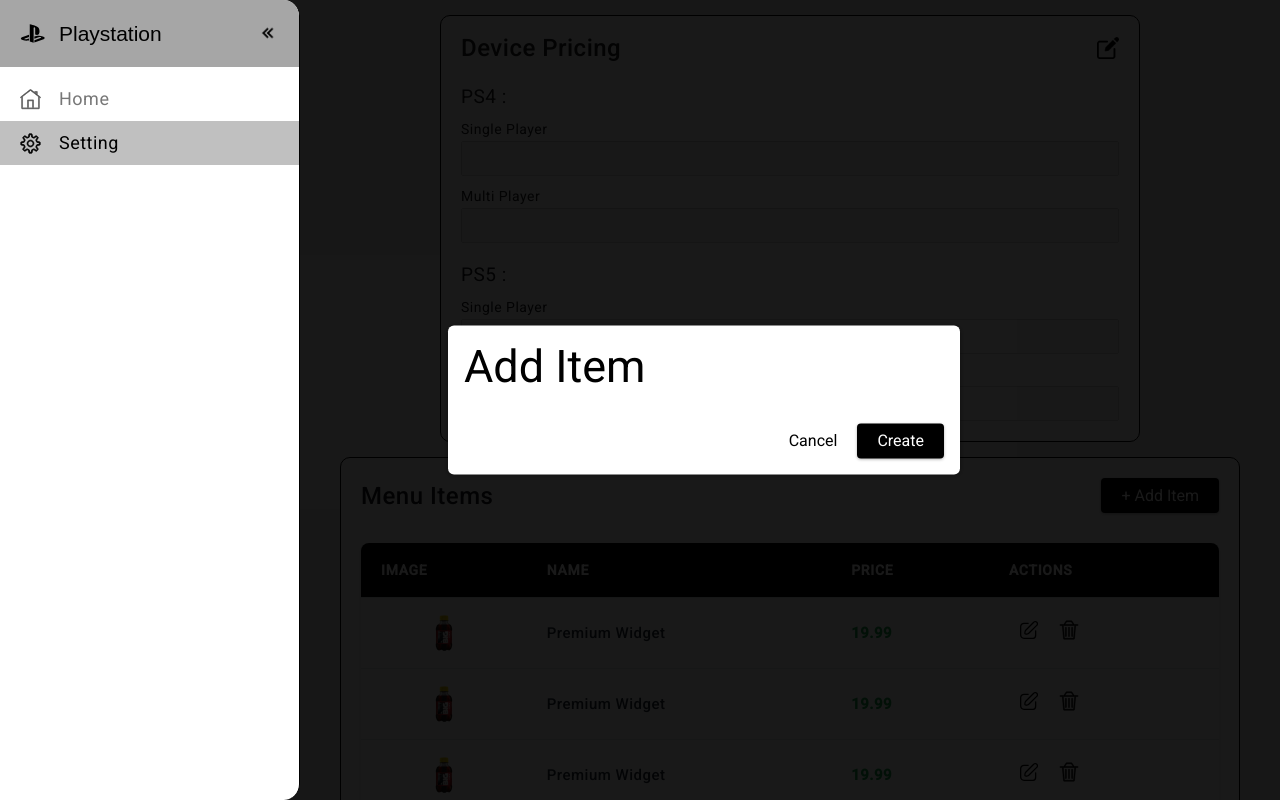
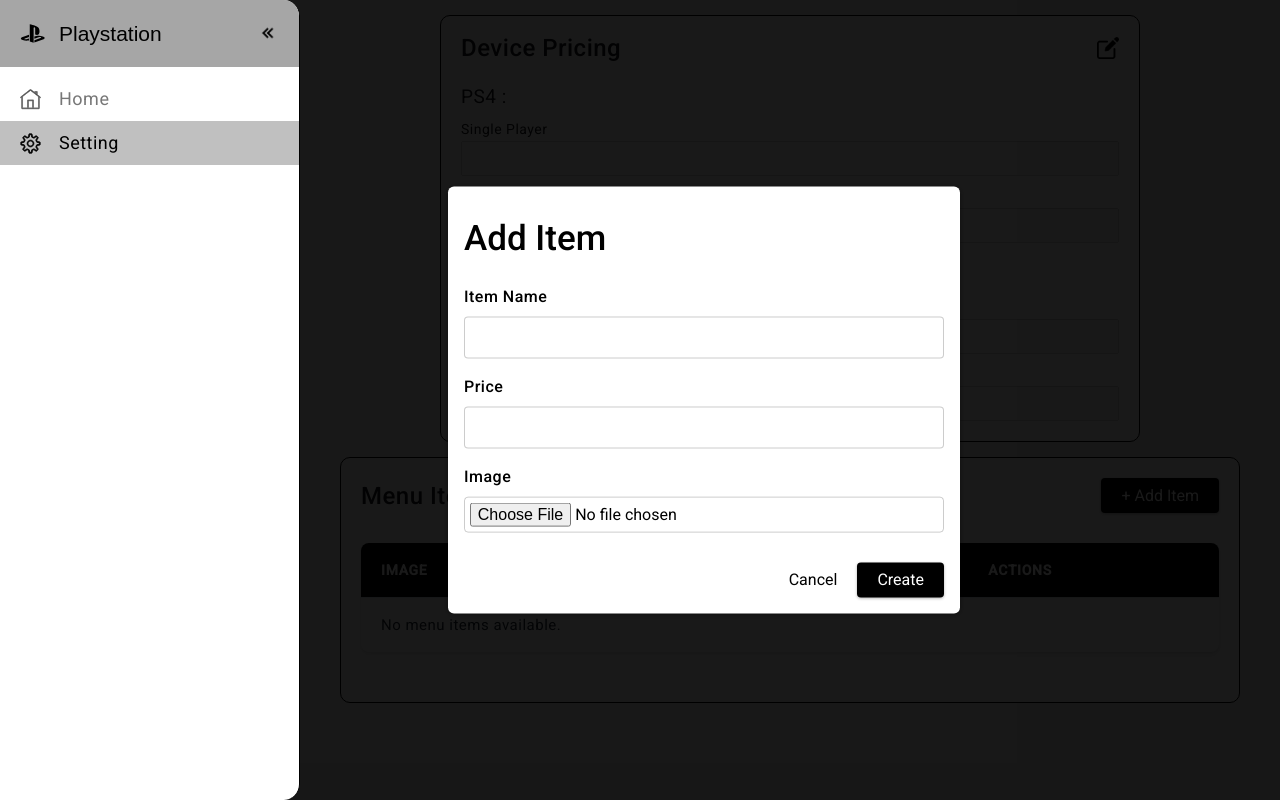
Before and after one commit to omar01140/PlayStation, an Angular app: page /setting in a window 1280 px wide. Both pictures are taken after a click on the button "+ Add Item". Built offline with nearby package versions, Linux system fonts and the light colour scheme.

Commit message:
Enhance menu management: add item form, update styles, and implement local storage integration for menu items

```diff
--- a/src/app/home/add-card/add-card.component.css
+++ b/src/app/home/add-card/add-card.component.css
@@ -23,6 +23,11 @@ dialog {
   padding: 1rem;
   top: 5rem;
   z-index: 2;
+  h2{
+    font-size: 35px;
+    font-weight: 500;
+    margin: 10px 0 20px;
+  }
 }
 
 .image-options {
--- a/src/app/home/home.component.css
+++ b/src/app/home/home.component.css
@@ -3,7 +3,7 @@
   justify-content: space-evenly;
   flex-wrap: wrap;
   row-gap: 20px;
-  margin-top: 15px;
+  margin: 20px 0;
 }
 button{
   width: 450px;
--- a/src/app/home/home.component.ts
+++ b/src/app/home/home.component.ts
@@ -16,7 +16,9 @@ export class HomeComponent {
   IDs= this.cardService.IDs;
 
   removeCard(id: string) {
-    this.cardService.removeStopwatch(id);
+    if (window.confirm(`Are you sure you want to Remove the device?`)){
+      this.cardService.removeStopwatch(id);
+    }
   }
 
   onAddingCard(){
--- a/src/app/setting/menu/add-item/add-item.component.css
+++ b/src/app/setting/menu/add-item/add-item.component.css
@@ -23,6 +23,41 @@ dialog {
   padding: 1rem;
   top: 5rem;
   z-index: 2;
+  h2{
+    font-size: 35px;
+    font-weight: 500;
+    margin: 10px 0 20px;
+  }
+}
+
+.form-control {
+  margin-bottom: 1rem;
+}
+
+.form-control label {
+  display: block;
+  font-weight: 500;
+  margin-bottom: 0.5rem;
+  color: black;
+}
+
+.form-control input {
+  width: 100%;
+  padding: 0.5rem;
+  border: 1px solid rgba(0, 0, 0, 0.2);
+  border-radius: 4px;
+  font: inherit;
+  box-sizing: border-box;
+}
+
+.form-control input:focus {
+  outline: none;
+  border-color: black;
+  background-color: rgba(0, 0, 0, 0.05);
+}
+
+.form-control input[type="file"] {
+  padding: 0.3rem;
 }
 
 .actions{
--- a/src/app/setting/menu/add-item/add-item.component.html
+++ b/src/app/setting/menu/add-item/add-item.component.html
@@ -2,7 +2,18 @@
 <dialog open>
   <h2>Add Item</h2>
   <form (ngSubmit)="onSubmit()">
-
+    <div class="form-control">
+      <label for="name">Item Name</label>
+      <input type="text" id="name" name="name" required>
+    </div>
+    <div class="form-control">
+      <label for="price">Price</label>
+      <input type="number" id="price" name="price" min="0" required>
+    </div>
+    <div class="form-control">
+      <label for="image">Image</label>
+      <input type="file" id="image" name="image" accept="image/*">
+    </div>
     <p class="actions">
       <button type="button" (click)="onCancel()">Cancel</button>
       <button type="submit">Create</button>
--- a/src/app/setting/menu/menu.component.html
+++ b/src/app/setting/menu/menu.component.html
@@ -13,33 +13,60 @@
       </tr>
     </thead>
     <tbody>
+      @for (item of menuItems(); track item.item) {
       <tr>
-          <td><img src="../assets/menu/big.png" alt="Product 1" /></td>
-          <td class="rname">Premium Widget</td>
-          <td class="price">19.99</td>
+        <td>
+          <img
+            [src]="item.image || '../assets/menu/default.png'"
+            [alt]="item.item"
+            width="50"
+          />
+        </td>
+        <td class="rname">{{ item.item }}</td>
+        <td class="price">{{ item.price }} EGP</td>
         <td class="actions">
-            <svg class="edit-icon" viewBox="0 0 24 24" fill="none" xmlns="http://www.w3.org/2000/svg"><g id="SVGRepo_bgCarrier" stroke-width="0"></g><g id="SVGRepo_tracerCarrier" stroke-linecap="round" stroke-linejoin="round"></g><g id="SVGRepo_iconCarrier"> <path d="M21.2799 6.40005L11.7399 15.94C10.7899 16.89 7.96987 17.33 7.33987 16.7C6.70987 16.07 7.13987 13.25 8.08987 12.3L17.6399 2.75002C17.8754 2.49308 18.1605 2.28654 18.4781 2.14284C18.7956 1.99914 19.139 1.92124 19.4875 1.9139C19.8359 1.90657 20.1823 1.96991 20.5056 2.10012C20.8289 2.23033 21.1225 2.42473 21.3686 2.67153C21.6147 2.91833 21.8083 3.21243 21.9376 3.53609C22.0669 3.85976 22.1294 4.20626 22.1211 4.55471C22.1128 4.90316 22.0339 5.24635 21.8894 5.5635C21.7448 5.88065 21.5375 6.16524 21.2799 6.40005V6.40005Z" stroke="#000000" stroke-width="1.5" stroke-linecap="round" stroke-linejoin="round"></path> <path d="M11 4H6C4.93913 4 3.92178 4.42142 3.17163 5.17157C2.42149 5.92172 2 6.93913 2 8V18C2 19.0609 2.42149 20.0783 3.17163 20.8284C3.92178 21.5786 4.93913 22 6 22H17C19.21 22 20 20.2 20 18V13" stroke="#000000" stroke-width="1.5" stroke-linecap="round" stroke-linejoin="round"></path> </g></svg>
-            <svg class="delete-icon" fill="#000000" viewBox="0 0 32.00 32.00" version="1.1" xmlns="http://www.w3.org/2000/svg" stroke="#000000" stroke-width="0.8" transform="matrix(1, 0, 0, 1, 0, 0)"><g id="SVGRepo_bgCarrier" stroke-width="0"></g><g id="SVGRepo_tracerCarrier" stroke-linecap="round" stroke-linejoin="round" stroke="#CCCCCC" stroke-width="0.192"></g><g id="SVGRepo_iconCarrier"> <title>trash-can</title> <path d="M30 7.249h-5.598l-3.777-5.665c-0.137-0.202-0.366-0.334-0.625-0.334h-8c-0 0-0.001 0-0.001 0-0.259 0-0.487 0.131-0.621 0.331l-0.002 0.003-3.777 5.665h-5.599c-0.414 0-0.75 0.336-0.75 0.75s0.336 0.75 0.75 0.75v0h3.315l1.938 21.319c0.036 0.384 0.356 0.682 0.747 0.682 0 0 0 0 0.001 0h16c0 0 0.001 0 0.001 0 0.39 0 0.71-0.298 0.745-0.679l0-0.003 1.938-21.319h3.316c0.414 0 0.75-0.336 0.75-0.75s-0.336-0.75-0.75-0.75v0zM12.401 2.75h7.196l2.999 4.499h-13.195zM23.314 29.25h-14.63l-1.863-20.5 18.358-0.001zM11 11.25c-0.414 0-0.75 0.336-0.75 0.75v0 14c0 0.414 0.336 0.75 0.75 0.75s0.75-0.336 0.75-0.75v0-14c-0-0.414-0.336-0.75-0.75-0.75v0zM16 11.25c-0.414 0-0.75 0.336-0.75 0.75v0 14c0 0.414 0.336 0.75 0.75 0.75s0.75-0.336 0.75-0.75v0-14c-0-0.414-0.336-0.75-0.75-0.75v0zM21 11.25c-0.414 0-0.75 0.336-0.75 0.75v0 14c0 0.414 0.336 0.75 0.75 0.75s0.75-0.336 0.75-0.75v0-14c-0-0.414-0.336-0.75-0.75-0.75v0z"></path> </g></svg>
+          <svg
+            class="edit-icon"
+            (click)="onEdit(item)"
+            viewBox="0 0 24 24"
+            fill="none"
+            xmlns="http://www.w3.org/2000/svg"
+          >
+            <path
+              d="M21.2799 6.40005L11.7399 15.94C10.7899 16.89 7.96987 17.33 7.33987 16.7C6.70987 16.07 7.13987 13.25 8.08987 12.3L17.6399 2.75002C17.8754 2.49308 18.1605 2.28654 18.4781 2.14284C18.7956 1.99914 19.139 1.92124 19.4875 1.9139C19.8359 1.90657 20.1823 1.96991 20.5056 2.10012C20.8289 2.23033 21.1225 2.42473 21.3686 2.67153C21.6147 2.91833 21.8083 3.21243 21.9376 3.53609C22.0669 3.85976 22.1294 4.20626 22.1211 4.55471C22.1128 4.90316 22.0339 5.24635 21.8894 5.5635C21.7448 5.88065 21.5375 6.16524 21.2799 6.40005V6.40005Z"
+              stroke="#000000"
+              stroke-width="1.5"
+              stroke-linecap="round"
+              stroke-linejoin="round"
+            ></path>
+            <path
+              d="M11 4H6C4.93913 4 3.92178 4.42142 3.17163 5.17157C2.42149 5.92172 2 6.93913 2 8V18C2 19.0609 2.42149 20.0783 3.17163 20.8284C3.92178 21.5786 4.93913 22 6 22H17C19.21 22 20 20.2 20 18V13"
+              stroke="#000000"
+              stroke-width="1.5"
+              stroke-linecap="round"
+              stroke-linejoin="round"
+            ></path>
+          </svg>
+          <svg
+            class="delete-icon"
+            (click)="onDelete(item.item)"
+            viewBox="0 0 32 32"
+            fill="#000000"
+            xmlns="http://www.w3.org/2000/svg"
+            stroke="#000000"
+            stroke-width="0.8"
+          >
+            <path
+              d="M30 7.249h-5.598l-3.777-5.665c-0.137-0.202-0.366-0.334-0.625-0.334h-8c-0 0-0.001 0-0.001 0-0.259 0-0.487 0.131-0.621 0.331l-0.002 0.003-3.777 5.665h-5.599c-0.414 0-0.75 0.336-0.75 0.75s0.336 0.75 0.75 0.75v0h3.315l1.938 21.319c0.036 0.384 0.356 0.682 0.747 0.682 0 0 0 0 0.001 0h16c0 0 0.001 0 0.001 0 0.39 0 0.71-0.298 0.745-0.679l0-0.003 1.938-21.319h3.316c0.414 0 0.75-0.336 0.75-0.75s-0.336-0.75-0.75-0.75v0zM12.401 2.75h7.196l2.999 4.499h-13.195zM23.314 29.25h-14.63l-1.863-20.5 18.358-0.001zM11 11.25c-0.414 0-0.75 0.336-0.75 0.75v0 14c0 0.414 0.336 0.75 0.75 0.75s0.75-0.336 0.75-0.75v0-14c-0-0.414-0.336-0.75-0.75-0.75v0zM16 11.25c-0.414 0-0.75 0.336-0.75 0.75v0 14c0 0.414 0.336 0.75 0.75 0.75s0.75-0.336 0.75-0.75v0-14c-0-0.414-0.336-0.75-0.75-0.75v0zM21 11.25c-0.414 0-0.75 0.336-0.75 0.75v0 14c0 0.414 0.336 0.75 0.75 0.75s0.75-0.336 0.75-0.75v0-14c-0-0.414-0.336-0.75-0.75-0.75v0z"
+            ></path>
+          </svg>
         </td>
       </tr>
+      } @if (!menuItems().length) {
       <tr>
-          <td><img src="../assets/menu/big.png" alt="Product 1" /></td>
-          <td class="rname">Premium Widget</td>
-          <td class="price">19.99</td>
-          <td class="actions">
-            <svg class="edit-icon" viewBox="0 0 24 24" fill="none" xmlns="http://www.w3.org/2000/svg"><g id="SVGRepo_bgCarrier" stroke-width="0"></g><g id="SVGRepo_tracerCarrier" stroke-linecap="round" stroke-linejoin="round"></g><g id="SVGRepo_iconCarrier"> <path d="M21.2799 6.40005L11.7399 15.94C10.7899 16.89 7.96987 17.33 7.33987 16.7C6.70987 16.07 7.13987 13.25 8.08987 12.3L17.6399 2.75002C17.8754 2.49308 18.1605 2.28654 18.4781 2.14284C18.7956 1.99914 19.139 1.92124 19.4875 1.9139C19.8359 1.90657 20.1823 1.96991 20.5056 2.10012C20.8289 2.23033 21.1225 2.42473 21.3686 2.67153C21.6147 2.91833 21.8083 3.21243 21.9376 3.53609C22.0669 3.85976 22.1294 4.20626 22.1211 4.55471C22.1128 4.90316 22.0339 5.24635 21.8894 5.5635C21.7448 5.88065 21.5375 6.16524 21.2799 6.40005V6.40005Z" stroke="#000000" stroke-width="1.5" stroke-linecap="round" stroke-linejoin="round"></path> <path d="M11 4H6C4.93913 4 3.92178 4.42142 3.17163 5.17157C2.42149 5.92172 2 6.93913 2 8V18C2 19.0609 2.42149 20.0783 3.17163 20.8284C3.92178 21.5786 4.93913 22 6 22H17C19.21 22 20 20.2 20 18V13" stroke="#000000" stroke-width="1.5" stroke-linecap="round" stroke-linejoin="round"></path> </g></svg>
-            <svg class="delete-icon" fill="#000000" viewBox="0 0 32.00 32.00" version="1.1" xmlns="http://www.w3.org/2000/svg" stroke="#000000" stroke-width="0.8" transform="matrix(1, 0, 0, 1, 0, 0)"><g id="SVGRepo_bgCarrier" stroke-width="0"></g><g id="SVGRepo_tracerCarrier" stroke-linecap="round" stroke-linejoin="round" stroke="#CCCCCC" stroke-width="0.192"></g><g id="SVGRepo_iconCarrier"> <title>trash-can</title> <path d="M30 7.249h-5.598l-3.777-5.665c-0.137-0.202-0.366-0.334-0.625-0.334h-8c-0 0-0.001 0-0.001 0-0.259 0-0.487 0.131-0.621 0.331l-0.002 0.003-3.777 5.665h-5.599c-0.414 0-0.75 0.336-0.75 0.75s0.336 0.75 0.75 0.75v0h3.315l1.938 21.319c0.036 0.384 0.356 0.682 0.747 0.682 0 0 0 0 0.001 0h16c0 0 0.001 0 0.001 0 0.39 0 0.71-0.298 0.745-0.679l0-0.003 1.938-21.319h3.316c0.414 0 0.75-0.336 0.75-0.75s-0.336-0.75-0.75-0.75v0zM12.401 2.75h7.196l2.999 4.499h-13.195zM23.314 29.25h-14.63l-1.863-20.5 18.358-0.001zM11 11.25c-0.414 0-0.75 0.336-0.75 0.75v0 14c0 0.414 0.336 0.75 0.75 0.75s0.75-0.336 0.75-0.75v0-14c-0-0.414-0.336-0.75-0.75-0.75v0zM16 11.25c-0.414 0-0.75 0.336-0.75 0.75v0 14c0 0.414 0.336 0.75 0.75 0.75s0.75-0.336 0.75-0.75v0-14c-0-0.414-0.336-0.75-0.75-0.75v0zM21 11.25c-0.414 0-0.75 0.336-0.75 0.75v0 14c0 0.414 0.336 0.75 0.75 0.75s0.75-0.336 0.75-0.75v0-14c-0-0.414-0.336-0.75-0.75-0.75v0z"></path> </g></svg>
-          </td>
+        <td colspan="4">No menu items available.</td>
       </tr>
-        <tr>
-          <td><img src="../assets/menu/big.png" alt="Product 1" /></td>
-          <td class="rname">Premium Widget</td>
-          <td class="price">19.99</td>
-          <td class="actions">
-            <svg class="edit-icon" viewBox="0 0 24 24" fill="none" xmlns="http://www.w3.org/2000/svg"><g id="SVGRepo_bgCarrier" stroke-width="0"></g><g id="SVGRepo_tracerCarrier" stroke-linecap="round" stroke-linejoin="round"></g><g id="SVGRepo_iconCarrier"> <path d="M21.2799 6.40005L11.7399 15.94C10.7899 16.89 7.96987 17.33 7.33987 16.7C6.70987 16.07 7.13987 13.25 8.08987 12.3L17.6399 2.75002C17.8754 2.49308 18.1605 2.28654 18.4781 2.14284C18.7956 1.99914 19.139 1.92124 19.4875 1.9139C19.8359 1.90657 20.1823 1.96991 20.5056 2.10012C20.8289 2.23033 21.1225 2.42473 21.3686 2.67153C21.6147 2.91833 21.8083 3.21243 21.9376 3.53609C22.0669 3.85976 22.1294 4.20626 22.1211 4.55471C22.1128 4.90316 22.0339 5.24635 21.8894 5.5635C21.7448 5.88065 21.5375 6.16524 21.2799 6.40005V6.40005Z" stroke="#000000" stroke-width="1.5" stroke-linecap="round" stroke-linejoin="round"></path> <path d="M11 4H6C4.93913 4 3.92178 4.42142 3.17163 5.17157C2.42149 5.92172 2 6.93913 2 8V18C2 19.0609 2.42149 20.0783 3.17163 20.8284C3.92178 21.5786 4.93913 22 6 22H17C19.21 22 20 20.2 20 18V13" stroke="#000000" stroke-width="1.5" stroke-linecap="round" stroke-linejoin="round"></path> </g></svg>
-            <svg class="delete-icon" fill="#000000" viewBox="0 0 32.00 32.00" version="1.1" xmlns="http://www.w3.org/2000/svg" stroke="#000000" stroke-width="0.8" transform="matrix(1, 0, 0, 1, 0, 0)"><g id="SVGRepo_bgCarrier" stroke-width="0"></g><g id="SVGRepo_tracerCarrier" stroke-linecap="round" stroke-linejoin="round" stroke="#CCCCCC" stroke-width="0.192"></g><g id="SVGRepo_iconCarrier"> <title>trash-can</title> <path d="M30 7.249h-5.598l-3.777-5.665c-0.137-0.202-0.366-0.334-0.625-0.334h-8c-0 0-0.001 0-0.001 0-0.259 0-0.487 0.131-0.621 0.331l-0.002 0.003-3.777 5.665h-5.599c-0.414 0-0.75 0.336-0.75 0.75s0.336 0.75 0.75 0.75v0h3.315l1.938 21.319c0.036 0.384 0.356 0.682 0.747 0.682 0 0 0 0 0.001 0h16c0 0 0.001 0 0.001 0 0.39 0 0.71-0.298 0.745-0.679l0-0.003 1.938-21.319h3.316c0.414 0 0.75-0.336 0.75-0.75s-0.336-0.75-0.75-0.75v0zM12.401 2.75h7.196l2.999 4.499h-13.195zM23.314 29.25h-14.63l-1.863-20.5 18.358-0.001zM11 11.25c-0.414 0-0.75 0.336-0.75 0.75v0 14c0 0.414 0.336 0.75 0.75 0.75s0.75-0.336 0.75-0.75v0-14c-0-0.414-0.336-0.75-0.75-0.75v0zM16 11.25c-0.414 0-0.75 0.336-0.75 0.75v0 14c0 0.414 0.336 0.75 0.75 0.75s0.75-0.336 0.75-0.75v0-14c-0-0.414-0.336-0.75-0.75-0.75v0zM21 11.25c-0.414 0-0.75 0.336-0.75 0.75v0 14c0 0.414 0.336 0.75 0.75 0.75s0.75-0.336 0.75-0.75v0-14c-0-0.414-0.336-0.75-0.75-0.75v0z"></path> </g></svg>
-          </td>
-        </tr>
+      }
     </tbody>
   </table>
 </div>
--- a/src/app/setting/menu/menu.component.ts
+++ b/src/app/setting/menu/menu.component.ts
@@ -1,16 +1,32 @@
-import { Component, EventEmitter, Output } from '@angular/core';
+import { Component, EventEmitter, inject, Output } from '@angular/core';
+import { SettingsService } from '../../shared/setting.service';
+import { MenuItem } from '../../shared/setting.service';
 
 @Component({
   selector: 'app-menu',
   standalone: true,
   imports: [],
   templateUrl: './menu.component.html',
-  styleUrl: './menu.component.css'
+  styleUrl: './menu.component.css',
 })
 export class MenuComponent {
+  settingsService = inject(SettingsService);
+  menuItems = this.settingsService.getMenuItems();
+
   @Output() open = new EventEmitter<void>();
+  @Output() edit = new EventEmitter<MenuItem>();
 
-  onAdding(){
-    this.open.emit()
+  onAdding() {
+    this.open.emit();
+  }
+
+  onEdit(item: MenuItem) {
+    this.edit.emit(item);
+  }
+
+  onDelete(itemName: string) {
+    if (window.confirm(`Are you sure you want to delete "${itemName}"?`)) {
+      this.settingsService.deleteMenuItem(itemName);
+    }
   }
 }
--- /dev/null
+++ b/src/app/shared/setting.service.ts
@@ -0,0 +1,61 @@
+import { Injectable, signal, WritableSignal, effect } from '@angular/core';
+
+export interface MenuItem {
+  item: string;
+  price: number;
+  image?: string;
+}
+
+@Injectable({
+  providedIn: 'root',
+})
+export class SettingsService {
+  private menuItems: WritableSignal<MenuItem[]> = signal([]);
+
+  constructor() {
+    // Load menu items from localStorage or seed with defaults
+    const savedMenuItems = localStorage.getItem('menu-items');
+    if (savedMenuItems) {
+      try {
+        const parsedItems = JSON.parse(savedMenuItems);
+        if (Array.isArray(parsedItems)) {
+          this.menuItems.set(parsedItems);
+          console.log('Loaded menu-items:', parsedItems);
+        }
+      } catch (error) {
+        console.error('Error parsing menu-items from localStorage:', error);
+      }
+    } else {
+      // Seed with default menu items (migrated from CardService)
+      const defaultItems: MenuItem[] = [];
+      this.menuItems.set(defaultItems);
+      console.log('Seeded menu-items:', defaultItems);
+    }
+
+    // Persist menu items to localStorage on change
+    effect(() => {
+      localStorage.setItem('menu-items', JSON.stringify(this.menuItems()));
+      console.log('Saved menu-items:', this.menuItems());
+    });
+  }
+
+  getMenuItems(): WritableSignal<MenuItem[]> {
+    return this.menuItems;
+  }
+
+  addMenuItem(item: MenuItem): void {
+    this.menuItems.update((items) => [...items, item]);
+  }
+
+  updateMenuItem(updatedItem: MenuItem, oldName: string): void {
+    this.menuItems.update((items) =>
+      items.map((item) => (item.item === oldName ? { ...updatedItem } : item))
+    );
+  }
+
+  deleteMenuItem(itemName: string): void {
+    this.menuItems.update((items) =>
+      items.filter((item) => item.item !== itemName)
+    );
+  }
+}
```
Lines whose indentation alone changed are shown as unchanged.
